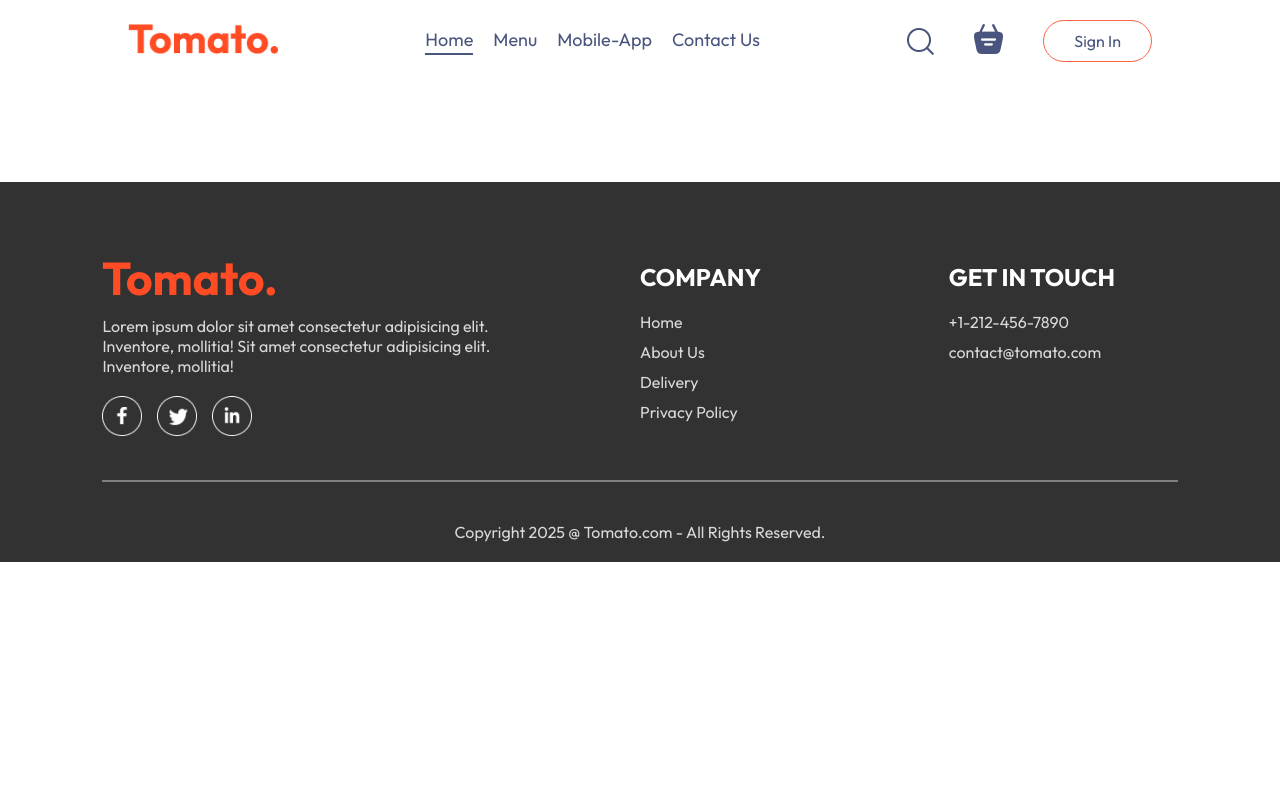
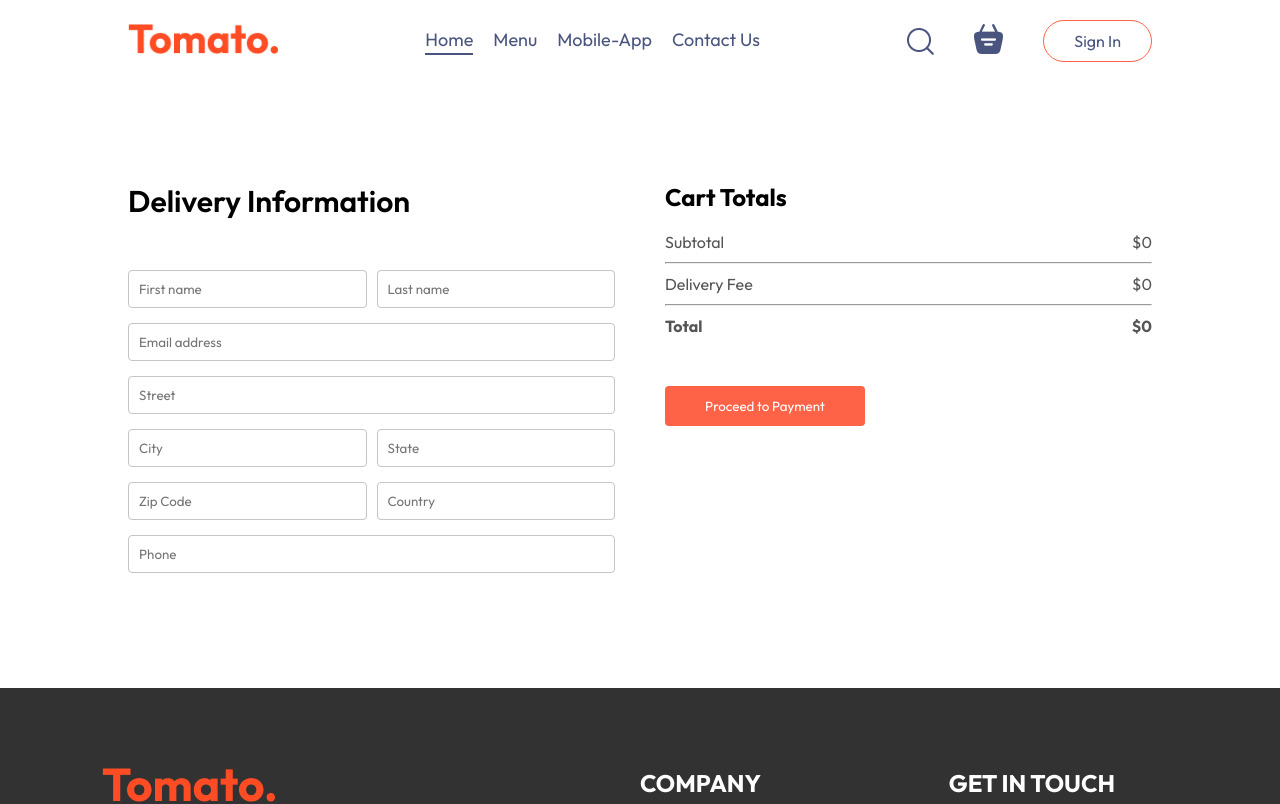
Before and after one commit to Wazhingtonn84/Food-Delivery-System, a React (Vite) app: page /order in a window 1280 px wide. Shown: the top 804 px of the page. Built offline with nearby package versions, Linux system fonts and the light colour scheme.

Commit message:
PlaceOrder component and order logic

```diff
--- a/src/pages/Cart/Cart.jsx
+++ b/src/pages/Cart/Cart.jsx
@@ -1,9 +1,12 @@
-import React, { useContext } from "react";
+import React, { useContext} from "react";
 import "./Cart.css";
 import { StoreContext } from "../../context/StoreContext";
+import { useNavigate } from "react-router-dom";
 
 const Cart = () => {
 	const { cartItems, food_list, removeFromCart, getTotalCartAmount } = useContext(StoreContext);
+
+	const navigate = useNavigate();
 
 	return (
 		<div className="cart">
@@ -49,15 +52,15 @@
 						<hr />
 						<div className="cart-total-details">
 							<p>Delivery Fee</p>
-							<p>${2}</p>
+							<p>${getTotalCartAmount()===0?0:2}</p>
 						</div>
 						<hr />
 						<div className="cart-total-details">
 							<b>Total</b>
-							<b>${getTotalCartAmount()+2}</b>
+							<b>${getTotalCartAmount()===0?0:getTotalCartAmount()+2}</b>
 						</div>
 					</div>
-					<button>Proceed to Checkout</button>
+					<button onClick={()=>navigate('/order')}>Proceed to Checkout</button>
 				</div>
 				<div className="cart-promocode">
 					<div>
--- a/src/pages/PlaceOrder/PlaceOrder.css
+++ b/src/pages/PlaceOrder/PlaceOrder.css
@@ -0,0 +1,36 @@
+.place-order{
+    display: flex;
+    align-items: start;
+    justify-content: space-between;
+    gap: 50px;
+    margin-top: 100px;
+}
+.place-order-left{
+    width: 100%;
+    max-width: max(30%, 500px)
+}
+.place-order-left .title{
+    font-size: 30px;
+    font-weight: 600;
+    margin-bottom: 50px;
+}
+.place-order-left input{
+    margin-bottom: 15px;
+    width: 100%;
+    padding: 10px;
+    border: 1px solid #c5c5c5;
+    border-radius: 4px;
+    outline-color: tomato;
+}
+.place-order-left .multi-fields{
+    display: flex;
+    gap: 10px;
+}
+
+.place-order-right{
+    width: 100%;
+    max-width: max(40%, 500px);
+}
+.place-order .cart-total button{
+    margin-top: 30px;
+}
--- a/src/pages/PlaceOrder/PlaceOrder.jsx
+++ b/src/pages/PlaceOrder/PlaceOrder.jsx
@@ -1,7 +1,53 @@
-import React from "react";
+import React, { useContext } from "react";
+import "./PlaceOrder.css";
+import { StoreContext } from "../../context/StoreContext";
 
 const PlaceOrder = () => {
-	return <div></div>;
+	const { getTotalCartAmount } = useContext(StoreContext);
+	return (
+		<form className="place-order">
+			<div className="place-order-left">
+				<p className="title">Delivery Information</p>
+				<div className="multi-fields">
+					<input type="text" placeholder="First name" />
+					<input type="text" placeholder="Last name" />
+				</div>
+				<input type="email" placeholder="Email address" />
+				<input type="text" placeholder="Street" />
+				<div className="multi-fields">
+					<input type="text" placeholder="City" />
+					<input type="text" placeholder="State" />
+				</div>
+				<div className="multi-fields">
+					<input type="text" placeholder="Zip Code" />
+					<input type="text" placeholder="Country" />
+				</div>
+				<input type="text" placeholder="Phone" />
+			</div>
+			<div className="place-order-right">
+				<div className="cart-total">
+					<h2>Cart Totals</h2>
+					<div>
+						<div className="cart-total-details">
+							<p>Subtotal</p>
+							<p>${getTotalCartAmount()}</p>
+						</div>
+						<hr />
+						<div className="cart-total-details">
+							<p>Delivery Fee</p>
+							<p>${getTotalCartAmount()===0?0:2}</p>
+						</div>
+						<hr />
+						<div className="cart-total-details">
+							<b>Total</b>
+							<b>${getTotalCartAmount()===0?0:getTotalCartAmount()+2}</b>
+						</div>
+					</div>
+					<button>Proceed to Payment</button>
+				</div>
+			</div>
+		</form>
+	);
 };
 
 export default PlaceOrder;
```
